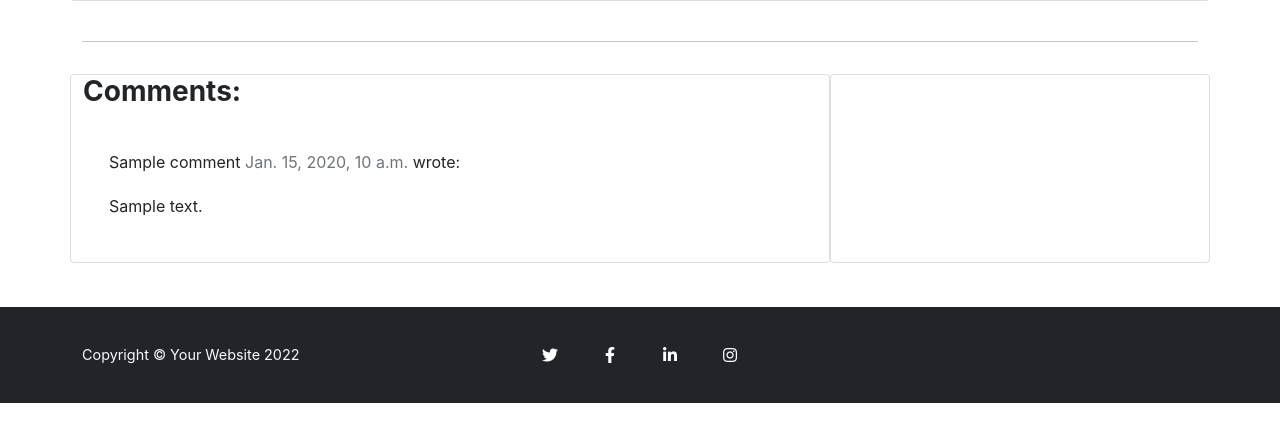
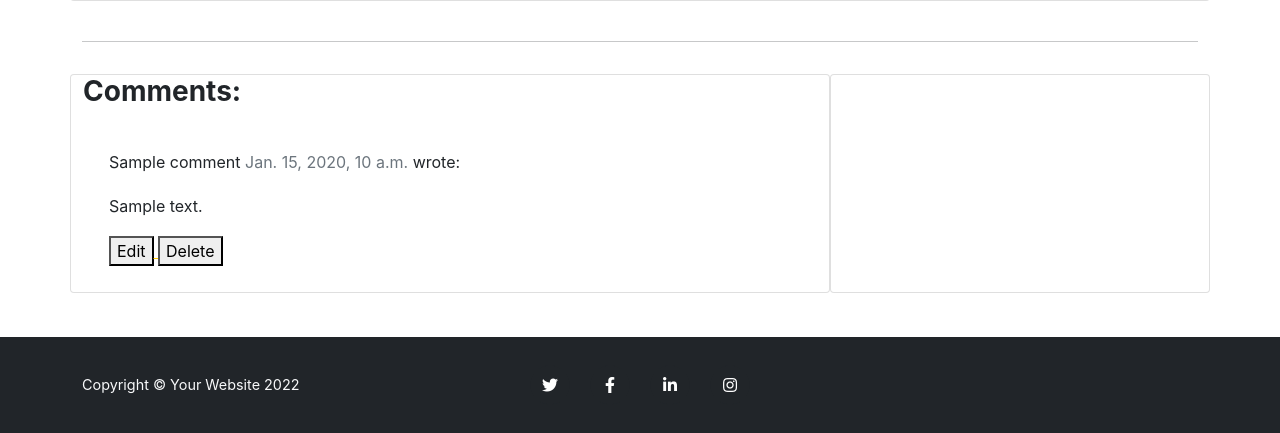
Before and after one commit to Deepak9912/django-travel-blog, a Django app: a page that uses templates/detail_blog.html in a window 1280 px wide. Shown: the part 697-1130 px from the top of the page. Before the commit the page ends 1100 px from the top, so only its background shows below. Run offline with Django 3.2, Linux system fonts and the light colour scheme; tables that the repository leaves empty hold one stand-in row (values such as "Sample post"); some libraries are stand-ins or nearby versions.

Commit message:
add edit and delete button against the comment in detail_blog.html

```diff
--- a/blog/views.py
+++ b/blog/views.py
@@ -71,7 +71,7 @@ class DetailBlog(View):
 # view for contact form
 class ContactFormView(FormView):
 
-    def post(self, request, slug, *args, **kwargs):
+    def post(self, request, *args, **kwargs):
         template_name = 'contact/base.html'
         form = ContactForm(data=request.POST)
         success_url = '/thanks/'
--- a/templates/detail_blog.html
+++ b/templates/detail_blog.html
@@ -118,6 +118,12 @@
                         </span> wrote:
                     </p>
                     {{ comment.body | linebreaks }}
+                    <a href="/edit/{{ comment.id }}">
+                        <button>Edit</button>
+                    </a>
+                    <a href="/delete/{{ comment.id }}" >
+                        <button>Delete</button>
+                    </a>
                 </div>
                 {% endfor %}
             </div>
--- a/travelblog/settings.py
+++ b/travelblog/settings.py
@@ -27,7 +27,7 @@ TEMPLATES_DIR = os.path.join(BASE_DIR, 'templates')
 SECRET_KEY = os.environ.get('SECRET_KEY')
 
 # SECURITY WARNING: don't run with debug turned on in production!
-DEBUG = os.environ.get('DEBUG')
+DEBUG = True
 
 X_FRAME_OPTIONS = 'SAMEORIGIN'
 
```
